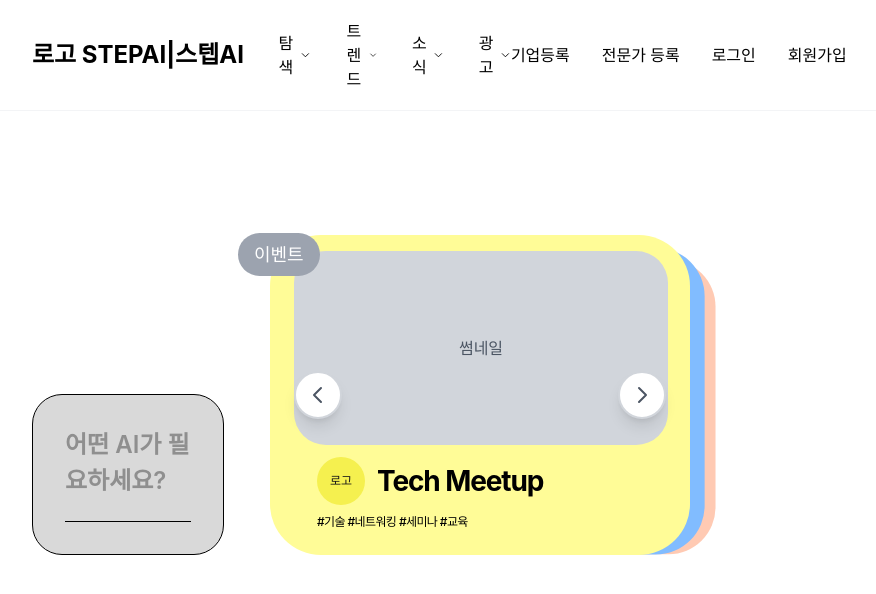
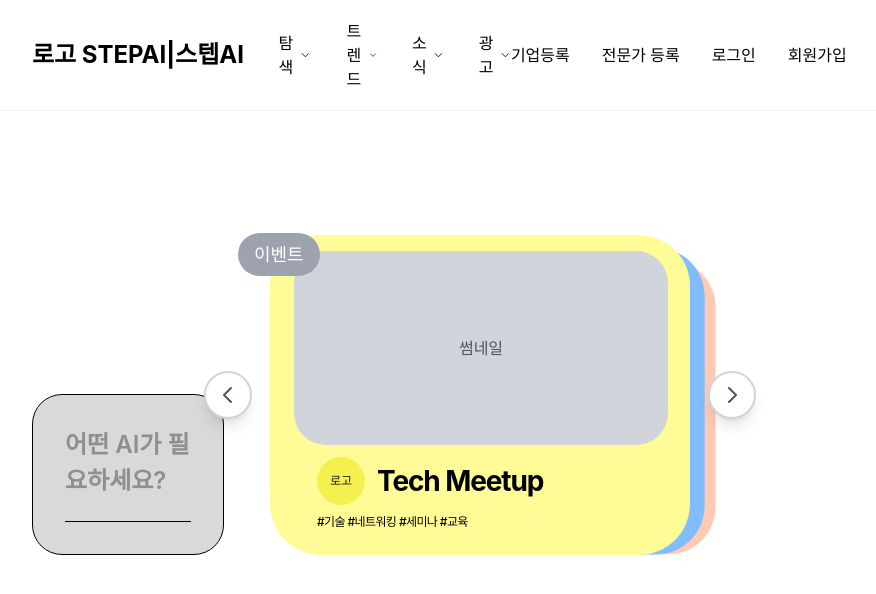
Before and after one commit to kimnamwook1/stepai-web, a Next.js app: page / in a window 1280 px wide. Shown: the top 594 px of the page, without its empty margins (288-1164 px from the left). Built offline with nearby package versions, Linux system fonts and the light colour scheme; a web font is replaced by a local one.

Commit message:
fix: Carousel_cards_container min-width 600px 적용 및 버튼 위치 고정 구조 개선

```diff
--- a/src/components/ContentsMain.tsx
+++ b/src/components/ContentsMain.tsx
@@ -120,7 +120,7 @@ const ContentsMain = () => {
                 {/* Carousel_cards_container - 우측 */}
                 <div className="w-3/5 flex justify-center">
                     <div
-                        className="Carousel_cards_container relative flex items-center justify-center"
+                        className="Carousel_cards_container relative flex items-center justify-center min-w-[600px] w-full"
                         style={{ marginTop: '-50px' }}
                     >
                         {/* 좌측 화살표 버튼 */}
```
